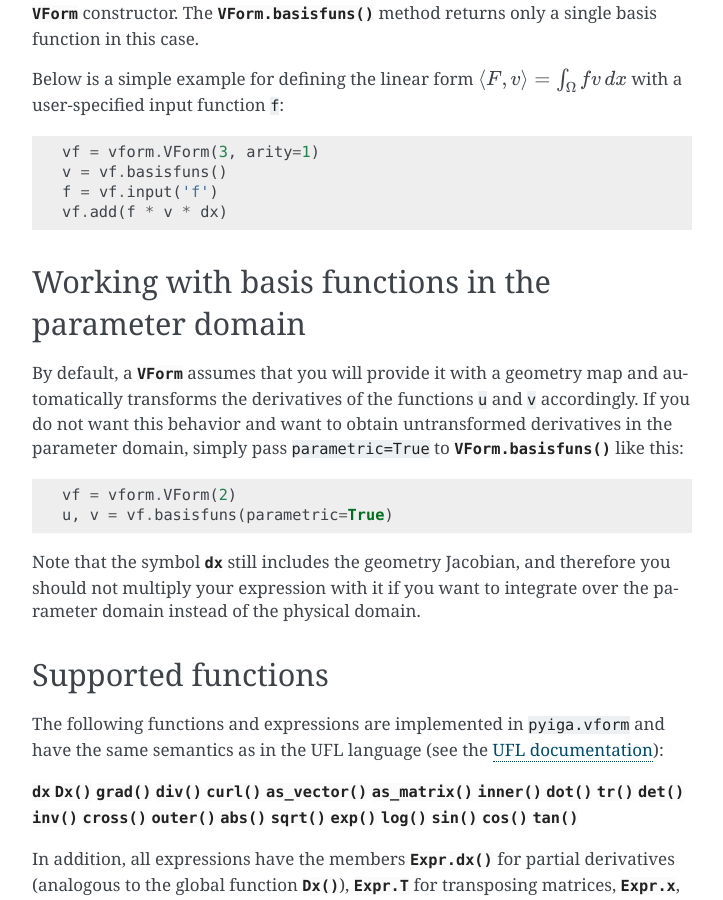
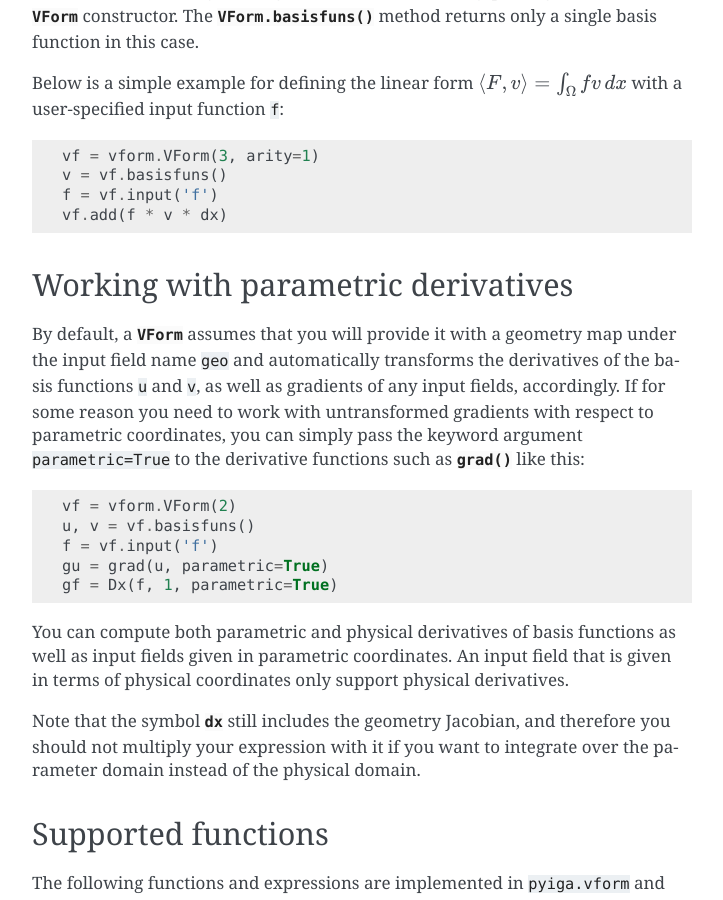
Before and after one commit to c-f-h/pyiga, a Sphinx documentation site: the page built from docs/source/guide/vforms.rst, in a window 1280 px wide and 900 px high, scrolled down 5628 px. Shown: the whole window, without its empty margins (388-1111 px from the left). Built offline with Sphinx 7.4.7, drawn with Linux system fonts in a browser that asks for light colours; some of the changed text lies outside the part shown.

Commit message:
update docs on physical/parametric derivatives

```diff
--- a/docs/source/guide/vforms.rst
+++ b/docs/source/guide/vforms.rst
@@ -208,11 +208,11 @@ a vector-valued input field.
 See the section :ref:`sec-compiling` for an example of how to
 pass these functions.
 
-Currently, all input functions are considered to be defined in the
-parameter domain, and their derivatives are also computed with
-respect to the parametric coordinates. In contrast, derivatives of
-basis functions are computed in the physical space by default;
-but see :ref:`sec-parametric` below.
+By default, input functions are considered to be defined in the coordinates of
+the parameter domain. If your input function is given in terms of physical
+coordinates, declare it as follows::
+
+    coeff = vf.input('coeff', physical=True)
 
 For performance reasons, it is sometimes beneficial to be able to update
 a single input function without recreating the entire assembler class,
@@ -282,17 +282,27 @@ input function ``f``::
 
 .. _sec-parametric:
 
-Working with basis functions in the parameter domain
-----------------------------------------------------
+Working with parametric derivatives
+-----------------------------------
 
 By default, a :class:`VForm` assumes that you will provide it with a geometry
-map and automatically transforms the derivatives of the functions ``u``
-and ``v`` accordingly. If you do not want this behavior and want to
-obtain untransformed derivatives in the parameter domain, simply pass
-``parametric=True`` to :meth:`VForm.basisfuns` like this::
+map under the input field name ``geo`` and automatically transforms the
+derivatives of the basis functions ``u`` and ``v``, as well as gradients of any
+input fields, accordingly.
+If for some reason you need to work with untransformed gradients with
+respect to parametric coordinates, you can simply pass the keyword
+argument ``parametric=True`` to the derivative functions such as :func:`grad`
+like this::
 
     vf = vform.VForm(2)
-    u, v = vf.basisfuns(parametric=True)
+    u, v = vf.basisfuns()
+    f = vf.input('f')
+    gu = grad(u, parametric=True)
+    gf = Dx(f, 1, parametric=True)
+
+You can compute both parametric and physical derivatives of basis functions as
+well as input fields given in parametric coordinates. An input field that is
+given in terms of physical coordinates only support physical derivatives.
 
 Note that the symbol :attr:`dx` still includes the geometry Jacobian, and
 therefore you should not multiply your expression with it if you want to
```
Also changed, not shown: 1 other file.
